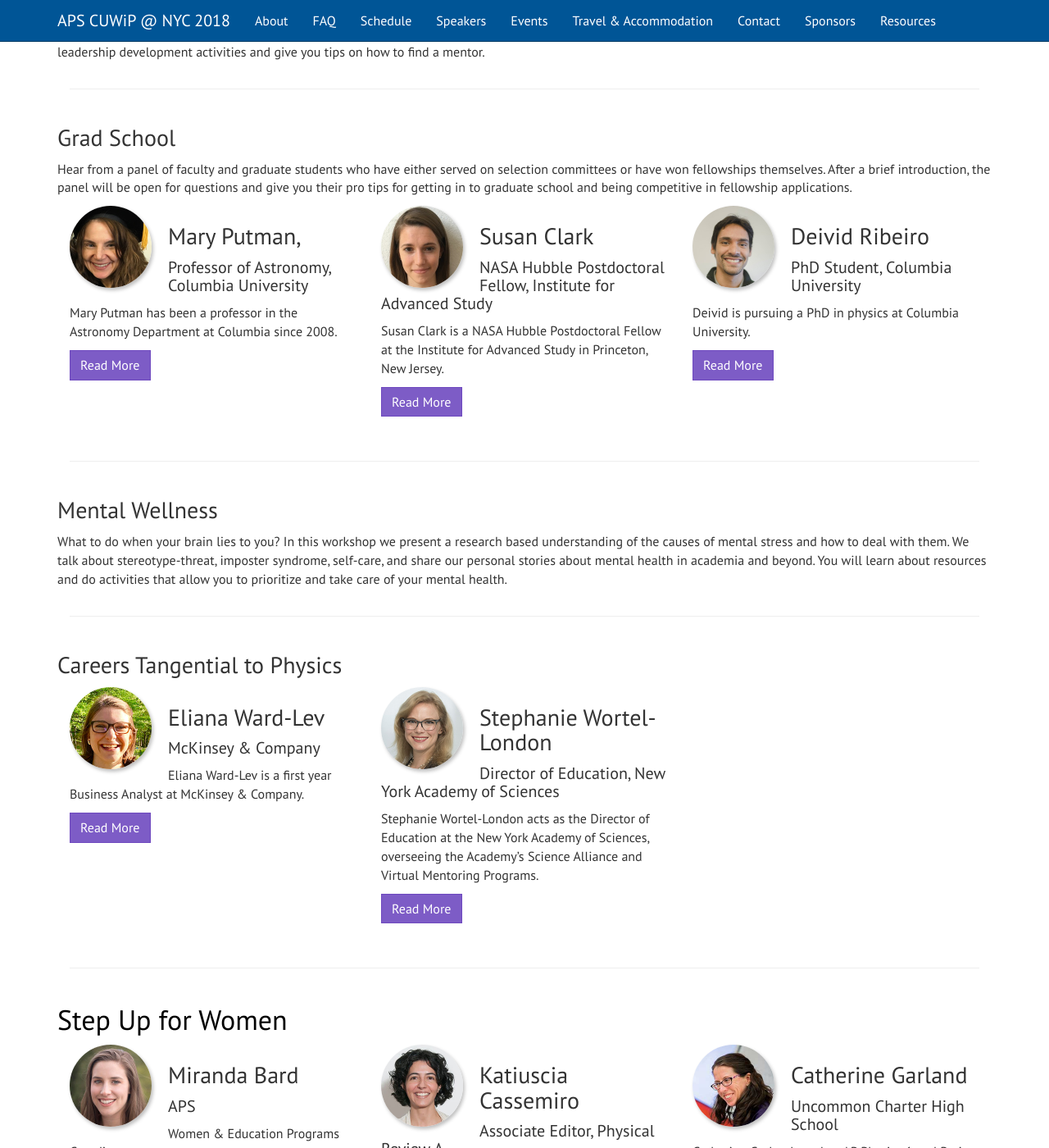
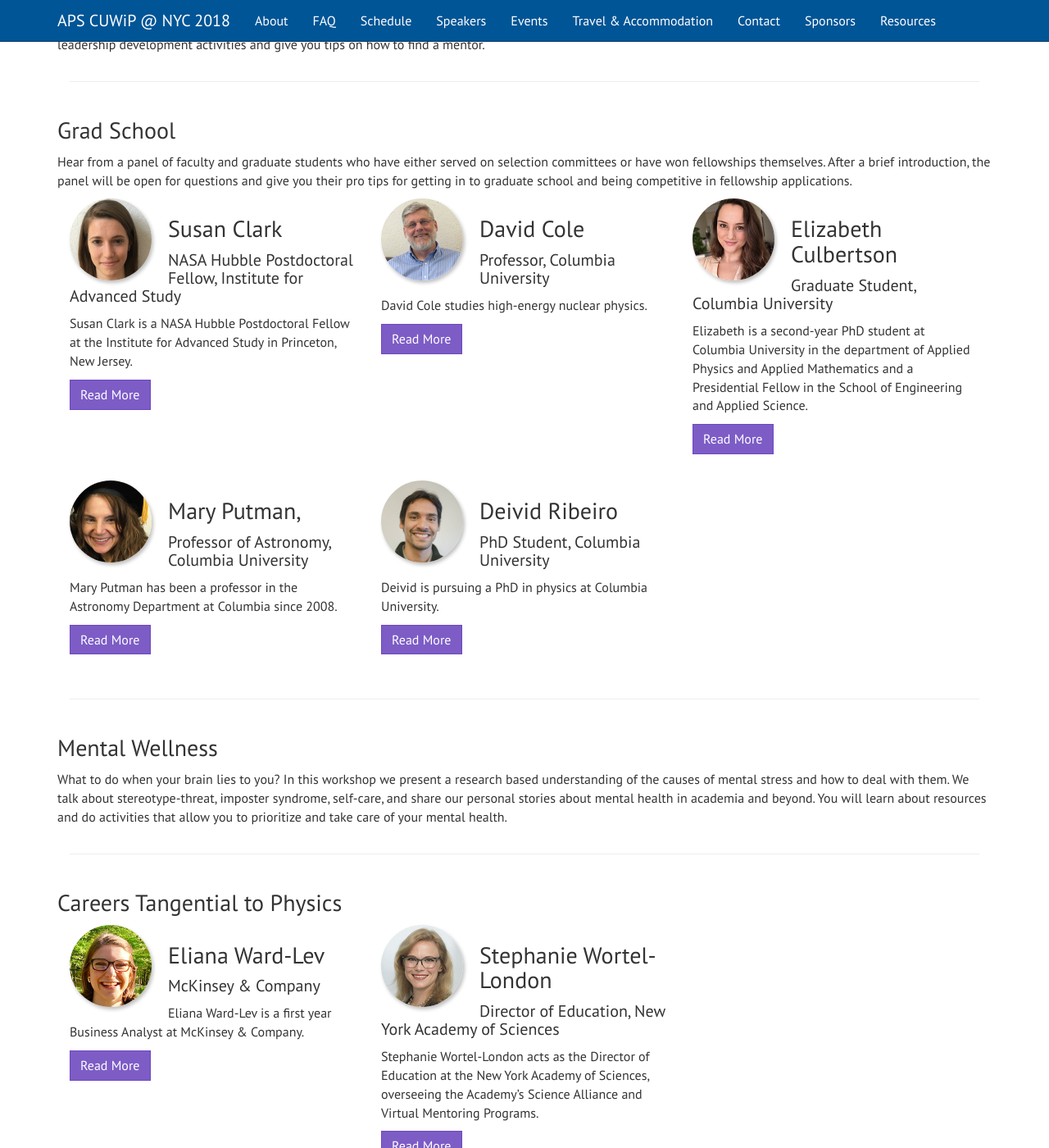
Before and after one commit to cuwip-nyc/cuwip-nyc.github.io, a Jekyll site: the page built from speakers.html, in a window 1280 px wide and 1400 px high, scrolled down 2868 px. Shown: the whole window at 82% size. Built offline with Jekyll 4.4.1, drawn with Linux system fonts in a browser that asks for light colours; nearby versions of some CDN libraries; some of the changed text lies outside the part shown.

Commit message:
add more speakers

```diff
--- a/events.html
+++ b/events.html
@@ -34,7 +34,7 @@
 <h2><a class="anchor" name="breakouts">Breakout Sessions</a></h2>
 
 <p>Time: 8:30 am - 9:30 am &amp; 11 am - 12 pm, Saturday</p>
-<p>Location: Barnard College</p>
+<p>Location: Event Oval in the Diana Center (lower level 1), Barnard College</p>
 
 <h3>Undergraduate Research</h3>
 <div class="well">
@@ -63,9 +63,9 @@
 </div>
 
 
-<h3>Grad School</h3>
+<h3>Graduate School and Fellowship Applications</h3>
 <div class="well">
-  <p>Hear from a panel of faculty and graduate students who have either served on selection committees or have won fellowships themselves.  After a brief introduction, the panel will be open for questions and give you their pro tips for getting in to graduate school and being competitive in fellowship applications.</p>
+  <p>Hear from a panel of faculty and graduate students who have served on admissions committees, recently applied to graduate school, and/or won fellowships. The session will open with a brief introduction by each panelists followed by a moderated panel discussion. In the second half, the panel will open for questions about applying to graduate school, being competitive in fellowship applications, and more.</p>
 </div>
 
 
--- a/speakers.html
+++ b/speakers.html
@@ -54,10 +54,24 @@
   <div class="col-md-6 col-sm-6 col-xs-12 aSpeaker" >
       <img src="{{base.url}}/images/k-c-200.jpg" alt="cruz" class="img-circle img-responsive shadowImg pull-left" width="100" height="100">
   <h3>Kelle Cruz</h3>
-  <h4>Hunter College</h4>
+  <h4>Hunter College, AMNH</h4>
   <h5></h5>
-  <p>Observational Astronomy. Optical and Near-Infrared Spectroscopy. Low-Mass stars and Brown Dwarfs.  Low-mass Populations of Young Moving Groups.</p>
+  <p>Associate Professor, Observational Astronomy</p>
+  <button class="btn btn-info" type="button" data-toggle="collapse" data-target="#cruzBio" aria-expanded="false" aria-controls="cruzBio">
+    Read More
+  </button>
+  <div class="collapse" id="cruzBio">
+  <div class="well">
+  <p>  Professor Kelle Cruz is an Associate Professor of Physics and Astronomy at the Hunter College and a Research Associate at the American Museum of Natural History (AMNH). Her research focuses on the observational study of very low mass stars and brown dwarfs. She uses space- and ground- based telescopes and large surveys to identify age indicators in these objects. She has mentored numerous undergraduate women who have continued in academic science, three of whom were awarded NSF graduate research fellowships.</p>
 
+  <p>She received both her Bachelors and PhD from the University of Pennsylvania, where she was an NSF Graduate Research Fellow. Prior to joining the Hunter faculty, she was an NSF Astronomy and Astrophysics Postdoctoral Fellow at AMNH and a Spitzer Postdoctoral Fellow at Caltech. </p>
+
+  <p>She is passionate about open science practices and resource sharing among scientists. She is the founder and Editor-in-Chief of the AstroBetter blog and wiki and serves on the Coordination Committee of the Astropy Project, the core software suite for Astronomy in the Python programming language.</p>
+
+  <p>She is currently serving on the Board of the American Astronomical Society. Prior to being elected to the Board, she served as the Chair of the Committee on Employment from 2010-2017. She also recently started ScienceBetter Consulting, a small business dedicated to serving the needs of the scientific community. </p>
+
+  </div>
+  </div>
   </div>
 
 
@@ -249,7 +263,7 @@
 
 
 <div class="col-md-4 col-sm-6 col-xs-12 aSpeaker">
-<img src="{{base.url}}/images/m-m-200.jpg" alt="Lundy" class="img-circle img-responsive shadowImg pull-left" width="100" height="100">
+<img src="{{base.url}}/images/m-m-200.jpg" alt="mctier" class="img-circle img-responsive shadowImg pull-left" width="100" height="100">
 <h3>Moiya McTier</h3>
 <h4>Graduate Student, Columbia Astronomy</h4>
 <p>Galaxy evolution, exoplanets, and Milky Way structure</p>
@@ -281,20 +295,7 @@
 <p>Hear from a panel of faculty and graduate students who have either served on selection committees or have won fellowships themselves.  After a brief introduction, the panel will be open for questions and give you their pro tips for getting in to graduate school and being competitive in fellowship applications.
 
 </p>
-<div class="col-md-4 col-sm-6 col-xs-12 aSpeaker">
-<img src="{{base.url}}/images/m-p-200.jpg" alt="putman" class="img-circle img-responsive shadowImg pull-left" width="100" height="100">
-<h3>Mary Putman, </h3>
-<h4>Professor of Astronomy, Columbia University </h4>
-<p>Mary Putman has been a professor in the Astronomy Department at Columbia since 2008.</p>
-<button class="btn btn-info" type="button" data-toggle="collapse" data-target="#putmanBio" aria-expanded="false" aria-controls="putmanBio">
-Read More
-</button>
-<div class="collapse" id="putmanBio">
-<div class="well">
-<p>Mary Putman has been a professor in the Astronomy Department at Columbia since 2008. She was previously on the faculty at the University of Michigan and a Hubble Postdoctoral Fellow at the University of Colorado. Putman has published over 100 refereed publications with over 5,000 citations and is frequently invited to give review talks and write review articles in her field of gaseous galaxy evolution. One of her favorite parts of her job is completing research with the impressive Columbia undergraduate and graduate students. </p>
-</div>
-</div>
-</div>
+
 
 <div class="col-md-4 col-sm-6 col-xs-12 aSpeaker">
 <img src="{{base.url}}/images/s-c-200.jpg" alt="clark" class="img-circle img-responsive shadowImg pull-left" width="100" height="100">
@@ -311,6 +312,50 @@
 </div>
 </div>
 
+<div class="col-md-4 col-sm-6 col-xs-12 aSpeaker">
+<img src="{{base.url}}/images/d-c-200.jpg" alt="cole" class="img-circle img-responsive shadowImg pull-left" width="100" height="100">
+<h3>David Cole</h3>
+<h4>Professor, Columbia University</h4>
+<p>David Cole studies high-energy nuclear physics.</p>
+<button class="btn btn-info" type="button" data-toggle="collapse" data-target="#coleBio" aria-expanded="false" aria-controls="coleBio">
+Read More
+</button>
+<div class="collapse" id="coleBio">
+<div class="well">
+<p>I am a full professor of physics at Columbia University and have been on the physics department faculty since 1994. My research is in the field of high-energy nuclear physics and is currently focused on experimental studies of ultra-relativistic heavy-ion collisions at the Large Hadron Collider. </p>
+</div>
+</div>
+</div>
+
+<div class="col-md-4 col-sm-6 col-xs-12 aSpeaker">
+<img src="{{base.url}}/images/e-c-200.jpg" alt="cole" class="img-circle img-responsive shadowImg pull-left" width="100" height="100">
+<h3>Elizabeth Culbertson</h3>
+<h4>Graduate Student, Columbia University</h4>
+<p>Elizabeth is a second-year PhD student at Columbia University in the department of Applied Physics and Applied Mathematics and a Presidential Fellow in the School of Engineering and Applied Science. </p>
+<button class="btn btn-info" type="button" data-toggle="collapse" data-target="#culbertsonBio" aria-expanded="false" aria-controls="culbertsonBio">
+Read More
+</button>
+<div class="collapse" id="culbertsonBio">
+<div class="well">
+<p>Elizabeth is a second-year PhD student at Columbia University in the department of Applied Physics and Applied Mathematics and a Presidential Fellow in the School of Engineering and Applied Science. Under Prof. Simon Billinge, she works in applying the pair distribution function (PDF) method to the analysis of x-ray powder diffraction data. In general, the group's focus is on leveraging this technique to do structure determination for aperiodic materials - i.e. nanoparticles, nanocrystalline materials, nanoporous materials, and amorphous materials. In particular, Elizabeth has focused recently on the application of this technique to weakly scattering materials; for example, organic materials and liquids. Elizabeth grew up in Northern Virginia and earned her bachelors degree from Stanford University in 2016, studying engineering physics and computer science.</p>
+</div>
+</div>
+</div>
+
+<div class="col-md-4 col-sm-6 col-xs-12 aSpeaker">
+<img src="{{base.url}}/images/m-p-200.jpg" alt="putman" class="img-circle img-responsive shadowImg pull-left" width="100" height="100">
+<h3>Mary Putman, </h3>
+<h4>Professor of Astronomy, Columbia University </h4>
+<p>Mary Putman has been a professor in the Astronomy Department at Columbia since 2008.</p>
+<button class="btn btn-info" type="button" data-toggle="collapse" data-target="#putmanBio" aria-expanded="false" aria-controls="putmanBio">
+Read More
+</button>
+<div class="collapse" id="putmanBio">
+<div class="well">
+<p>Mary Putman has been a professor in the Astronomy Department at Columbia since 2008. She was previously on the faculty at the University of Michigan and a Hubble Postdoctoral Fellow at the University of Colorado. Putman has published over 100 refereed publications with over 5,000 citations and is frequently invited to give review talks and write review articles in her field of gaseous galaxy evolution. One of her favorite parts of her job is completing research with the impressive Columbia undergraduate and graduate students. </p>
+</div>
+</div>
+</div>
 
 <div class="col-md-4 col-sm-6 col-xs-12 aSpeaker">
 <img src="{{base.url}}/images/d-r-200.jpg" alt="putman" class="img-circle img-responsive shadowImg pull-left" width="100" height="100">
@@ -394,7 +439,7 @@
 <img src="{{base.url}}/images/m-b-200.jpg" alt="Bard" class="img-circle img-responsive shadowImg pull-left" width="100" height="100">
 <h3>Miranda Bard</h3>
 <h4>APS</h4>
-<p>Women & Education Programs Coordinator</p>
+<p>Miranda Bard is the Women and Education Programs Coordinator at the American Physical Society.</p>
 <button class="btn btn-info" type="button" data-toggle="collapse" data-target="#bardBio" aria-expanded="false" aria-controls="bardBio">
 Read More
 </button>
```
Also changed, not shown: images/d-c-200.jpg (added), images/e-c-200.jpg (added), 4 other files.
